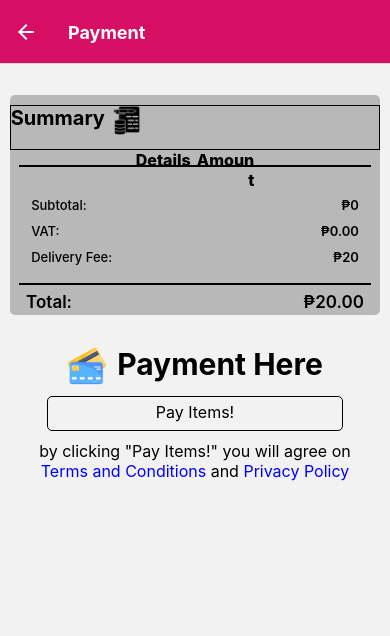
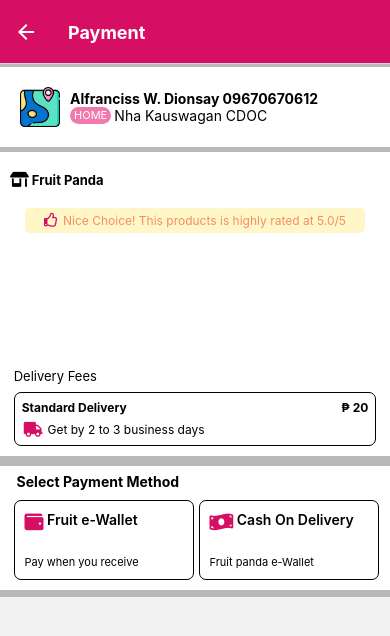
Before and after one commit to TheAlfran/fruitpanda, a React Native app: screen /Payment in a window 390 px wide. Shown: the top 636 px of the page. Built offline with nearby package versions, Linux system fonts and the light colour scheme.

Commit message:
Major Design Changes

```diff
--- a/src/@core/Screens/Payment/paypage.tsx
+++ b/src/@core/Screens/Payment/paypage.tsx
@@ -1,52 +1,43 @@
 import { Text, Modal, TouchableOpacity } from "react-native";
 import {
-
-  FooterButton,
-  FooterContainer,
-  FooterContainer2,
-  FooterText,
-  FooterTextButton,
-
+  AllTotalText,
+  Liner,
   PayAddressLogo,
-
   PayAddressLogoContainer,
-
   PayAddressText,
-
+  PayAllItemsButton,
+  PayAllText,
+  PayAllText1,
   PayAmount,
-  PayButton,
   PayButton2,
   PayButton2Text,
-  PayButtonText,
-  PayChildContainer,
-  PayContainer,
-  PayContainer1,
-  PayContainer2,
-  PayContainer3,
-  PayContainer4,
-  PayContainerSub,
-  PayFooterTitle,
-  PayFourthContainer,
-  PayImage,
-  PayItemContainer1,
+  PayDeliveryContainer,
+  PayDeliveryContainer1,
+  PayDeliveryContainer2,
+  PayDeliveryText,
+  PayDeliveryText2,
+  PayDeliveryTitleContainer,
   PayItemsContainer,
-  PayLineContainer,
   PayLocationImage,
+  PayMethodChildContainer,
+  PayMethodChildContainer1,
+  PayMethodChildContainer2,
+  PayMethodContainer,
+  PayMethodContainer1,
+  PayMethodContainer2,
   PayModalChildContainer,
   PayModalContainer,
   PayModalTitle,
-  PaySecondChildContainer,
-  PaySecondTitle,
-  PaySeventhContainer,
-  PaySixthContainer,
-  PaySummaryImage,
-  PayText1,
-  PayText2,
-  PayText3,
-  PayText4,
-  PayText5,
-  PayText6,
-  PayThirdContainer,
+  PaySecondChildContainer1,
+  PaySelectionButton,
+  PaySelectionButton1,
+  PaySelectionButtonContainer,
+  PaySelectionButtonTitle,
+  PaySelectionButtonTitle2,
+  PaySelectionContainer,
+  PaySelectionContainer1,
+  PaySelectionTitle,
+  PayTitle,
   PaymentAddressContainer,
   PaymentAddressContainer1,
   PaymentAddressContainer2,
@@ -56,93 +47,54 @@
   RatingText,
   StoreLogoContainer,
   StoreName,
-
 } from "./paystyle";
 import { usePayment } from "../../hooks/Payment/usePayment";
-import * as Progress from 'react-native-progress';
+import * as Progress from "react-native-progress";
 import FontAwesome5Icon from "react-native-vector-icons/FontAwesome5";
 import { useCart } from "../../hooks/Cart/useCart";
-import { FlatList } from "react-native-gesture-handler";
-import { PayImageAdd, PayImageAddContainer, PayText, PayTextContainer } from "./paymentstyle";
+import { FlatList, ScrollView } from "react-native-gesture-handler";
+import {
+  PayImageAdd,
+  PayImageAddContainer,
+  PayText,
+  PayTextContainer,
+  PaymentText,
+} from "./paymentstyle";
 import { BASE_URL } from "../../hooks/Global/baseURL";
+import { useState } from "react";
 const baseUrl = `${BASE_URL}`;
 
 export default function PayPage() {
-  const { totalPrice, deliveryFee, totalPriceWithVAT, isModalVisible, openModal, closeModal, userInput, setUserInput, handlePayment, overallTotal } = usePayment();
+  const {
+    totalPrice,
+    deliveryFee,
+    totalPriceWithVAT,
+    isModalVisible,
+    openModal,
+    closeModal,
+    userInput,
+    setUserInput,
+    handlePayment,
+    overallTotal,
+  } = usePayment();
   const { selectedProducts } = useCart();
+  const [selectedButton, setSelectedButton] = useState("");
   return (
-    <PayContainer>
-      <PayChildContainer>
-        <PaySecondChildContainer>
-          <PaySecondTitle>Summary</PaySecondTitle>
-          <PaySummaryImage source={require('../../../../assets/categories/expenses.png')}/>
-        </PaySecondChildContainer>
-        <PayThirdContainer>
-          <PayContainerSub>
-            <PayContainer1>
-              <PayText1>Details</PayText1>
-            </PayContainer1>
-            <PayContainer2>
-              <PayText2>Amount</PayText2>
-            </PayContainer2>
-          </PayContainerSub>
-          <PayLineContainer></PayLineContainer>
-          <PayFourthContainer>
-            <PayContainer3>
-              <PayText3>Subtotal:</PayText3>
-              <PayText3>VAT:</PayText3>
-              <PayText3>Delivery Fee:</PayText3>
-              <PayText5>Total: </PayText5>
-            </PayContainer3>
-            <PayContainer4>
-              <PayText4>₱{totalPrice}</PayText4>
-              <PayText4>₱{totalPriceWithVAT.toFixed(2)}</PayText4>
-              <PayText4>₱{deliveryFee}</PayText4>
-              <PayText6>
-                ₱{overallTotal.toFixed(2)}
-              </PayText6>
-            </PayContainer4>
-          </PayFourthContainer>
-          <PayLineContainer></PayLineContainer>
-        </PayThirdContainer>
-      </PayChildContainer>
-      <PaySixthContainer>
-        <PaySeventhContainer>
-          <PayImage
-            source={require("../../../../assets/categories/payment.png")}
-          />
-          <PayFooterTitle>Payment Here</PayFooterTitle>
-        </PaySeventhContainer>
-        <PayButton onPress={openModal}>
-          <PayButtonText>Pay Items!</PayButtonText>
-        </PayButton>
-        <FooterContainer>
-            <FooterText>by clicking "Pay Items!" you will agree on</FooterText>
-            <FooterContainer2>
-              <FooterButton>
-                <FooterTextButton>Terms and Conditions</FooterTextButton>
-              </FooterButton>
-              <FooterText> and </FooterText>
-              <FooterButton>
-                <FooterTextButton>Privacy Policy</FooterTextButton>
-              </FooterButton>
-            </FooterContainer2>
-          </FooterContainer>
-        <Modal visible={isModalVisible}>
+    <ScrollView horizontal={false}>
             <PayModalContainer>
               <PayModalChildContainer>
                 <PaymentInfoContainer>
                   <PaymentAddressContainer>
-                <PayLocationImage source={require('../../../../assets/profileimages/map.png')} />
+                    <PayLocationImage
+                      source={require("../../../../assets/profileimages/map.png")}
+                    />
                     <PaymentAddressContainer1>
                       <ProfileAddress>
-                      Alfranciss W. Dionsay  09670670612
+                        Alfranciss W. Dionsay 09670670612
                       </ProfileAddress>
                       <PayAddressLogoContainer>
                         <PayAddressLogo> HOME </PayAddressLogo>
-                      <PayAddressText>
-                        Nha Kauswagan CDOC
-                      </PayAddressText>
+                        <PayAddressText>Nha Kauswagan CDOC</PayAddressText>
                       </PayAddressLogoContainer>
                     </PaymentAddressContainer1>
                   </PaymentAddressContainer>
@@ -150,20 +102,28 @@
                 <PaymentAddressContainer2>
                   <StoreLogoContainer>
                     <FontAwesome5Icon name="store-alt" size={15} color="#000" />
-                  <StoreName>   Fruit Panda</StoreName>
+                    <StoreName> Fruit Panda</StoreName>
                   </StoreLogoContainer>
                   <RatingContainer>
-                    <RatingText>Nice Choice! This products is highly rated at 5.0/5</RatingText>
+                  <FontAwesome5Icon
+                            name="thumbs-up"
+                            size={14}
+                            color="#D70F64"
+                          />
+                    <RatingText>
+                        Nice Choice! This products is highly rated at 5.0/5
+                    </RatingText>
                   </RatingContainer>
                   <PayItemsContainer>
                     <FlatList
                       data={selectedProducts}
+                      horizontal
                       keyExtractor={(item: any, index) => {
                         return item && item.uid ? item.uid : index.toString();
                       }}
                       showsVerticalScrollIndicator={false}
                       renderItem={({ item }) => (
-                      <PaySecondChildContainer>
+                        <PaySecondChildContainer1>
                           {item && (
                             <>
                               <PayImageAddContainer>
@@ -172,39 +132,139 @@
                                     uri: `${baseUrl}${item.attributes.image.data.attributes?.url}`,
                                   }}
                                 />
-
                               </PayImageAddContainer>
                               <PayTextContainer>
-                                <PayText>Name: {item.attributes.name}</PayText>
-                                <PayText>QTY: {item.attributes.customValue}</PayText>
-                                <PayText>  </PayText>
+                                <PayText>
+                                  Product name: {item.attributes.name}
+                                </PayText>
+                                <PayText>
+                                  QTY: {item.attributes.customValue}
+                                </PayText>
+                                <PayText> </PayText>
                                 <PayText>₱{item.attributes.price} </PayText>
                               </PayTextContainer>
-
-
                             </>
                           )}
-                      </PaySecondChildContainer>
+                        </PaySecondChildContainer1>
                       )}
                     />
                   </PayItemsContainer>
+                  <PayDeliveryTitleContainer>
+                    <PayTitle>Delivery Fees</PayTitle>
+                    <PayDeliveryContainer>
+                      <PayDeliveryContainer1>
+                        <PayDeliveryText>Standard Delivery</PayDeliveryText>
+                        <PayDeliveryText>₱ 20</PayDeliveryText>
+                      </PayDeliveryContainer1>
+                      <PayDeliveryContainer2>
+                        <FontAwesome5Icon
+                          name="truck"
+                          size={15}
+                          color="#D70F64"
+                        />
+                        <PayDeliveryText2>
+                          Get by 2 to 3 business days
+                        </PayDeliveryText2>
+                      </PayDeliveryContainer2>
+                    </PayDeliveryContainer>
+                  </PayDeliveryTitleContainer>
+                </PaymentAddressContainer2>
+                <PaySelectionContainer>
+                  <PaySelectionTitle>Select Payment Method</PaySelectionTitle>
+                  <ScrollView
+                    horizontal={true}
+                    showsHorizontalScrollIndicator={false}
+                  >
+                    <PaySelectionContainer1>
+                      <PaySelectionButton
+                        style={
+                          selectedButton === "button1"
+                            ? {
+                                backgroundColor: "#f2dce8",
+                                borderColor: "#D70F64",
+                                borderWidth: 1,
+                              }
+                            : {}
+                        }
+                        onPress={() => setSelectedButton("button1")}
+                      >
+                        <PaySelectionButtonContainer>
+                          <FontAwesome5Icon
+                            name="wallet"
+                            size={19}
+                            color="#D70F64"
+                          />
+                          <PaySelectionButtonTitle>
+                            {" "}
+                            Fruit e-Wallet
+                          </PaySelectionButtonTitle>
+                        </PaySelectionButtonContainer>
+                        <PaySelectionButtonTitle2>
+                          Pay when you receive
+                        </PaySelectionButtonTitle2>
+                      </PaySelectionButton>
+                      <PaySelectionButton1
+                        style={
+                          selectedButton === "button2"
+                            ? {
+                                backgroundColor: "#f2dce8",
+                                borderColor: "#D70F64",
+                                borderWidth: 1,
+                              }
+                            : {}
+                        }
+                        onPress={() => setSelectedButton("button2")}
+                      >
+                        <PaySelectionButtonContainer>
+                          <FontAwesome5Icon
+                            name="money-bill-wave"
+                            size={19}
+                            color="#D70F64"
+                          />
+                          <PaySelectionButtonTitle>
+                            {" "}
+                            Cash On Delivery
+                          </PaySelectionButtonTitle>
+                        </PaySelectionButtonContainer>
+                        <PaySelectionButtonTitle2>
+                          Fruit panda e-Wallet
+                        </PaySelectionButtonTitle2>
+                      </PaySelectionButton1>
+                    </PaySelectionContainer1>
+                  </ScrollView>
+                </PaySelectionContainer>
+                <PayMethodContainer>
+                  {selectedButton === "button1" && (
+                    <PayMethodContainer1>
+                      <PayMethodChildContainer>
+                        <PayMethodChildContainer1>
+                          <AllTotalText>SubTotal for all the items:</AllTotalText>
+                          <AllTotalText>Delivery Fee:</AllTotalText>
+                          <AllTotalText>VAT:</AllTotalText>
+                        </PayMethodChildContainer1>
+                        <PayMethodChildContainer1>
+                        <AllTotalText style={{fontWeight: "bold", fontSize: 13}}>₱{totalPrice}</AllTotalText>
+                          <AllTotalText style={{fontWeight: "bold", fontSize: 13}}>₱{deliveryFee}</AllTotalText>
+                          <AllTotalText style={{fontWeight: "bold", fontSize: 13}}>₱{totalPriceWithVAT.toFixed(2)}</AllTotalText>
+                        </PayMethodChildContainer1>
 
-                </PaymentAddressContainer2>
-              <PayModalTitle>Payments</PayModalTitle>
-              <PayAmount
-                value={userInput.toString()}
-                onChangeText={(text) => setUserInput(Number(text))}
-              ></PayAmount>
-              <PayButton2 onPress={handlePayment}>
-                <PayButton2Text>Submit Payment!</PayButton2Text>
-              </PayButton2>
-              <TouchableOpacity onPress={closeModal}>
-                <Text>Close Modal</Text>
-              </TouchableOpacity>
+                      </PayMethodChildContainer>
+                      <Liner></Liner>
+                      <PayMethodChildContainer2>
+                        <PayAllText1>Total: <PayAllText1 style={{color: "#D70F64", fontWeight: "bold", fontSize: 16}}> ₱{overallTotal.toFixed(2)} </PayAllText1></PayAllText1>
+                        <PayAllItemsButton>
+                        <PayAllText>Place Order</PayAllText>
+                        </PayAllItemsButton>
+                      </PayMethodChildContainer2>
+
+                    </PayMethodContainer1>
+                  )}
+                  {selectedButton === "button2" && (
+                    <PayMethodContainer2></PayMethodContainer2>
+                  )}
+                </PayMethodContainer>
               </PayModalChildContainer>
             </PayModalContainer>
-        </Modal>
-      </PaySixthContainer>
-    </PayContainer>
+          </ScrollView>
   );
 }
--- a/src/@core/Screens/Payment/paystyle.ts
+++ b/src/@core/Screens/Payment/paystyle.ts
@@ -1,32 +1,122 @@
 import styled from "styled-components/native";
 import { background, primary, quinary, secondary } from "../../theme/theme";
 
-export const PayContainer = styled.View`
-  align-items: center;
-`;
 
-export const PayChildContainer = styled.View`
-  height: 220px;
-  width: 95%;
-  background-color: rgba(128, 128, 128, 0.5);
-  border-radius: 5px;
-  margin: 8%;
-  align-items: center;
-`;
 
-export const PaySecondChildContainer = styled.View`
+export const PaySecondChildContainer1 = styled.View`
   width: 100%;
   height: 15%;
   margin-top: 10px;
   flex-direction: row;
-  border-width: 1px;
   flex: 1;
 `;
 
-export const deliveryTitleContainer = styled.View`
+export const PayDeliveryTitleContainer = styled.View`
+margin-top: 20px;
+width: 98%;
+`;
 
 
+export const PayTitle = styled.Text`
+font-size: 13px;
 `;
+
+export const PayDeliveryContainer = styled.View`
+border-width: 0.5px;
+border-radius: 7px;
+margin-top: 8px;
+align-items: center;
+`;
+
+export const PayDeliveryContainer1 = styled.View`
+padding: 7px;
+width: 100%;
+justify-content: space-between;
+flex-direction: row;
+`;
+
+export const PayDeliveryContainer2 = styled.View`
+flex-direction: row;
+align-items: start;
+width: 95%;
+margin-bottom: 7px;
+`;
+
+export const PayDeliveryText = styled.Text`
+font-size: 12px;
+font-weight: bold;
+
+`;
+
+export const PayDeliveryText2 = styled.Text`
+font-size: 12px;
+margin-left: 5px;
+`;
+
+export const PaySelectionContainer = styled.View`
+margin-top: 10px;
+background-color: ${background};
+width: 100%;
+padding-top: 7px;
+padding-left: 7px;
+align-items: center;
+`;
+
+export const PaySelectionTitle = styled.Text`
+font-size: 14px;
+font-weight: bold;
+width: 95%;
+`;
+
+export const PaySelectionContainer1 = styled.View`
+flex-direction: row;
+
+justify-content: center;
+width: 100%;
+`;
+
+export const PaySelectionButton = styled.TouchableOpacity`
+border-width: 0.5px;
+border-radius: 7px;
+justify-content: space-between;
+height: 80px;
+padding: 10px;
+margin-top: 10px;
+margin-bottom: 10px;
+width: 180px;
+background-color: ${background};
+
+`;
+
+export const PaySelectionButtonContainer = styled.View`
+flex-direction: row;
+`;
+
+export const PaySelectionButtonTitle = styled.Text`
+font-size: 14px;
+font-weight: 600;
+`;
+
+export const PaySelectionButtonTitle2 = styled.Text`
+font-size: 11px;
+
+`;
+
+
+export const PaySelectionButton1 = styled.TouchableOpacity`
+border-width: 0.5px;
+border-radius: 7px;
+justify-content: space-between;
+height: 80px;
+padding: 10px;
+margin-top: 10px;
+margin-bottom: 10px;
+width: 180px;
+margin-left: 5px;
+margin-right: 5px;
+`
+
+
 
 export const PaySummaryImage = styled.Image`
   width: 29px;
@@ -196,10 +286,10 @@
 
 export const PaymentAddressContainer2 = styled.View`
 padding: 10px;
-border-width: 1px;
 background-color: ${background};
 margin-top: 5px;
 width: 100%;
+align-items: center;
 `;
 
 export const StoreLogoContainer = styled.View`
@@ -214,17 +304,19 @@
 `;
 
 export const RatingContainer = styled.View`
-width: 100%;
+width: 92%;
 margin-top: 20px;
-border-radius: 3px;
-background-color: ${quinary};
-align-items: center;
+border-radius: 5px;
+background-color: #fff7c7;
+justify-content: center;
 padding: 5px;
+flex-direction: row;
 `;
 
 export const RatingText = styled.Text`
 font-size: 12px;
-color: ${primary};
+color: #f58e62;
+margin-left: 5px;
 `;
 
 export const PayItemsContainer = styled.View`
@@ -233,6 +325,7 @@
 height: 110px;
 margin-top: 5px;
 `;
+
 
 export const PayImageAddContainer = styled.View`
   width: 30%;
@@ -252,6 +345,8 @@
 export const PayItemContainer2 = styled.View`
 
 `;
+
+
 
 
 export const PaySeventhContainer = styled.View`
@@ -299,11 +394,94 @@
   align-items: center;
 `;
 
+
+export const PayMethodContainer = styled.View`
+width: 100%;
+align-items: center;
+background-color: ${background};
+margin-top: 7px;
+
+`;
+
+export const PayMethodContainer1 = styled.View`
+width: 100%;
+align-items: center;
+padding: 5px;
+`;
+
+export const PayMethodChildContainer = styled.View`
+flex-direction: row;
+width: 100%;
+justify-content: space-between;
+padding-top: 5px;
+`;
+
+export const PayMethodChildContainer1 = styled.View`
+`;
+
+export const PayMethodChildContainer2 = styled.View`
+flex-direction: row;
+width: 100%;
+justify-content: flex-end;
+
+`;
+
+export const PayAllItemsButton = styled.TouchableOpacity`
+align-items: center;
+justify-content: center;
+padding-top: 10px;
+padding-bottom: 10px;
+padding-left: 30px;
+padding-right: 30px;
+border-radius: 20px;
+background-color: ${quinary};
+margin-top: 10px;
+
+`;
+
+export const PayAllText = styled.Text`
+color: ${background};
+`;
+
+export const PayAllText1 = styled.Text`
+align-items: center;
+justify-content: center;
+padding-top: 10px;
+padding-bottom: 10px;
+padding-left: 30px;
+padding-right: 10px;
+border-radius: 20px;
+margin-top: 10px;
+font-size: 13px;
+`;
+
+
+
+
+export const PayMethodContainer2 = styled.View`
+
+
+`;
+
+
 export const PayModalTitle = styled.Text`
   font-size: 32px;
   font-weight: bold;
   margin: 10px;
 `;
+
+
+export const AllTotalText = styled.Text`
+font-size: 13px;
+padding: 10px;
+`;
+
+export const Liner = styled.View`
+border-width: 0.5px;
+width: 95%;
+`;
+
+
 
 export const PayAmount = styled.TextInput`
   width: 80%;
```
Lines whose indentation alone changed are shown as unchanged.
